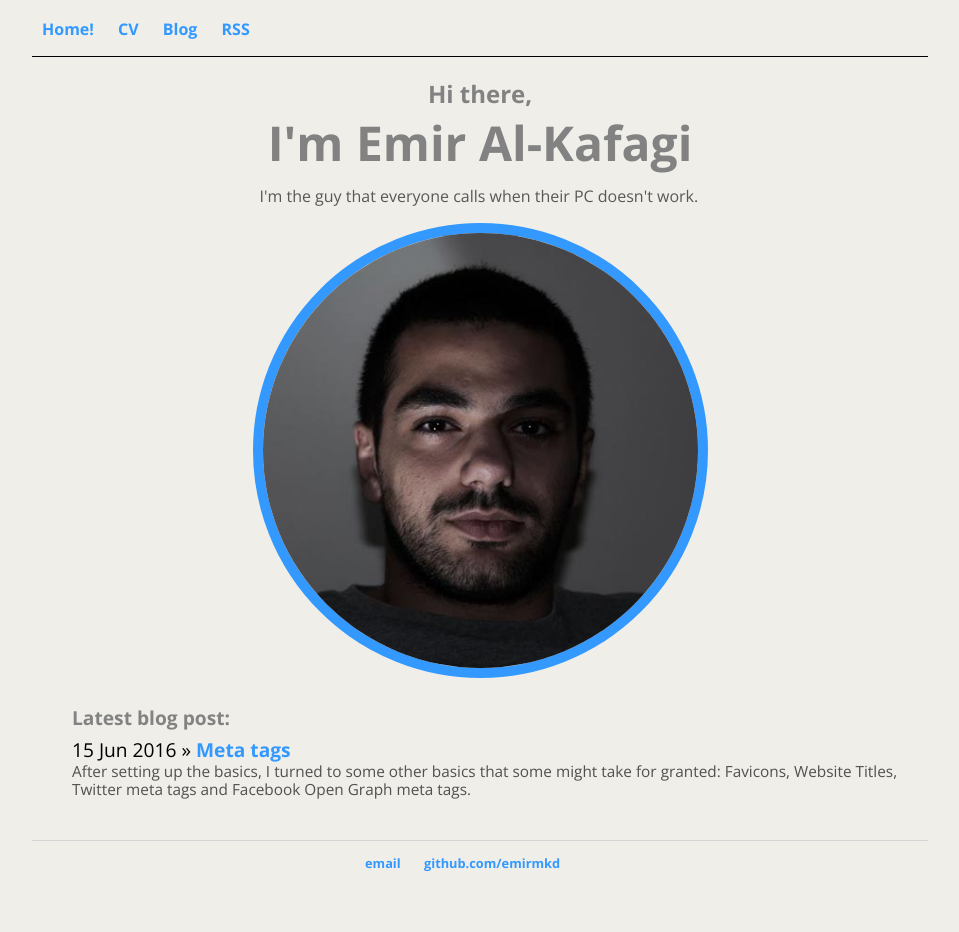
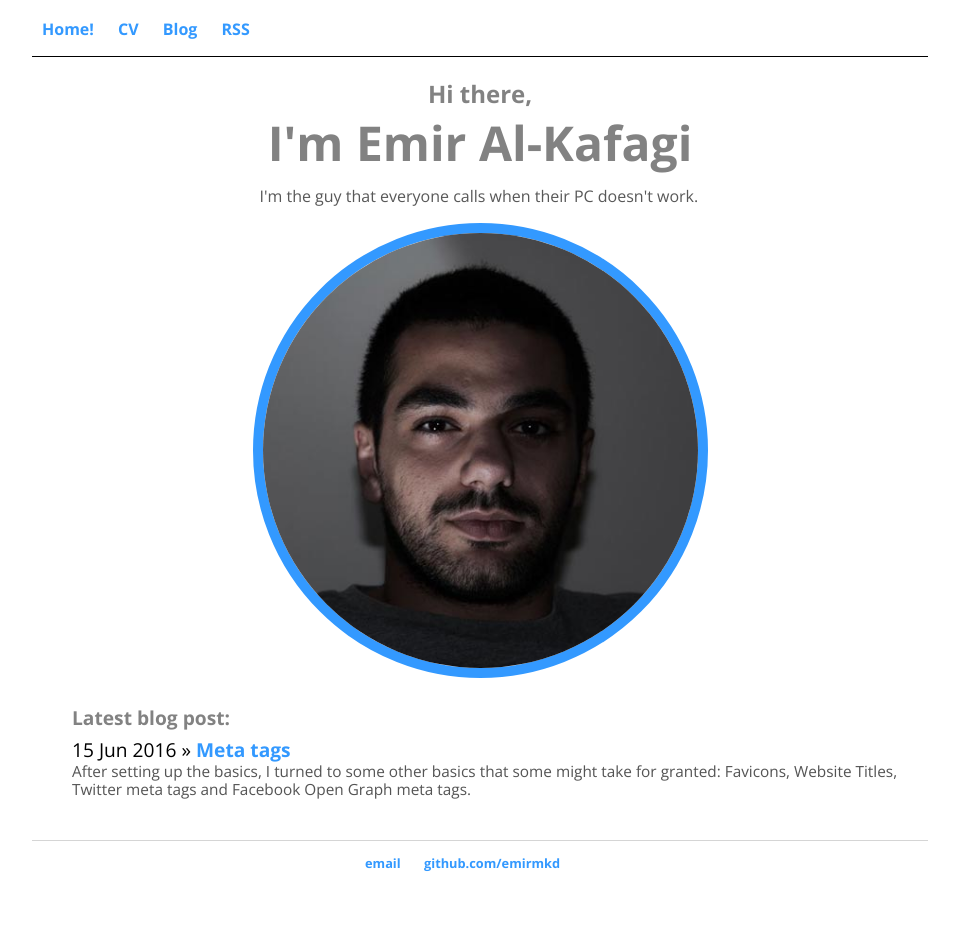
Before and after one commit to emirmkd/emirmkd.github.io, a Jekyll site: the page built from index.html, in a window 1280 px wide. Shown: the whole page, without its empty margins (160-1119 px from the left). Built offline with Jekyll 4.4.1, drawn with Linux system fonts in a browser that asks for light colours.

Commit message:
Update main.css

```diff
--- a/css/main.css
+++ b/css/main.css
@@ -4,7 +4,7 @@ body {
     font-family: 'Open Sans', sans-serif;
    /* background-image: url(https://emiralkafagi.me/img/galaxy.jpg); */
     background-size: cover;
-    background-color: #efeee9;
+    background-color: white;
     background-repeat: no-repeat;
     background-position: center center;
     background-attachment: fixed;
```
